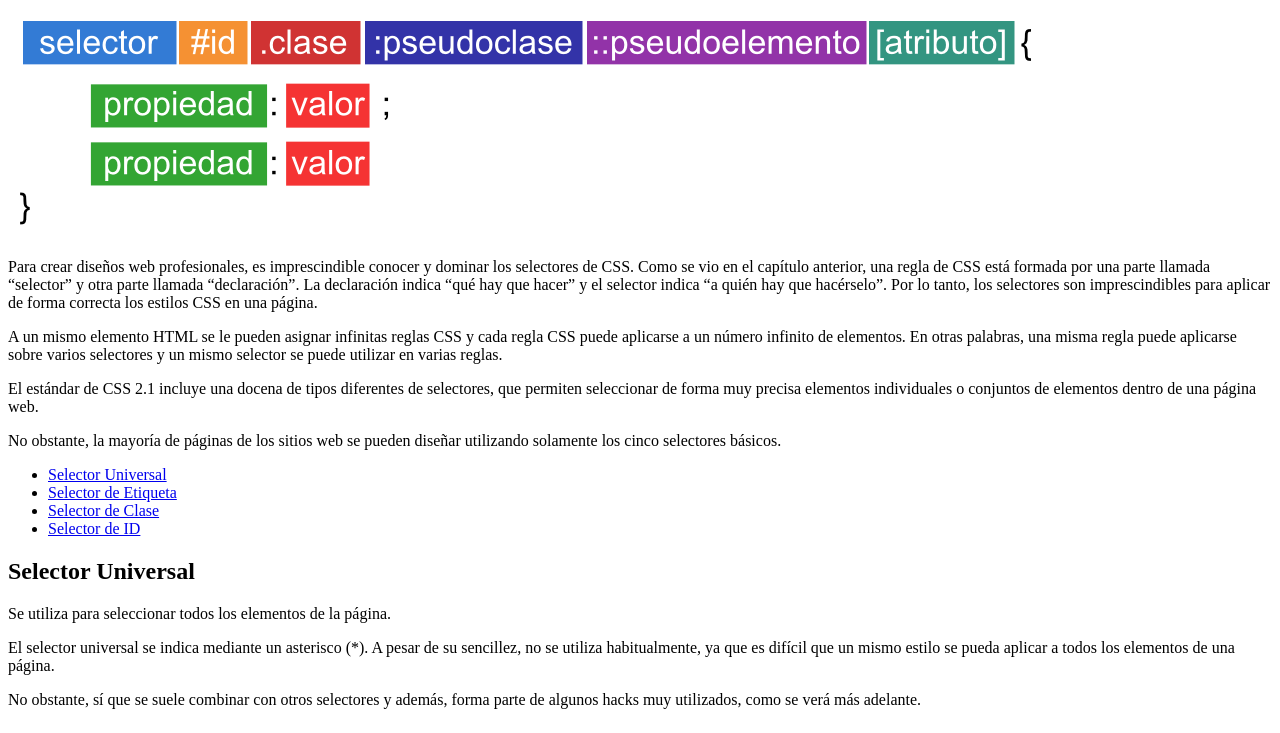
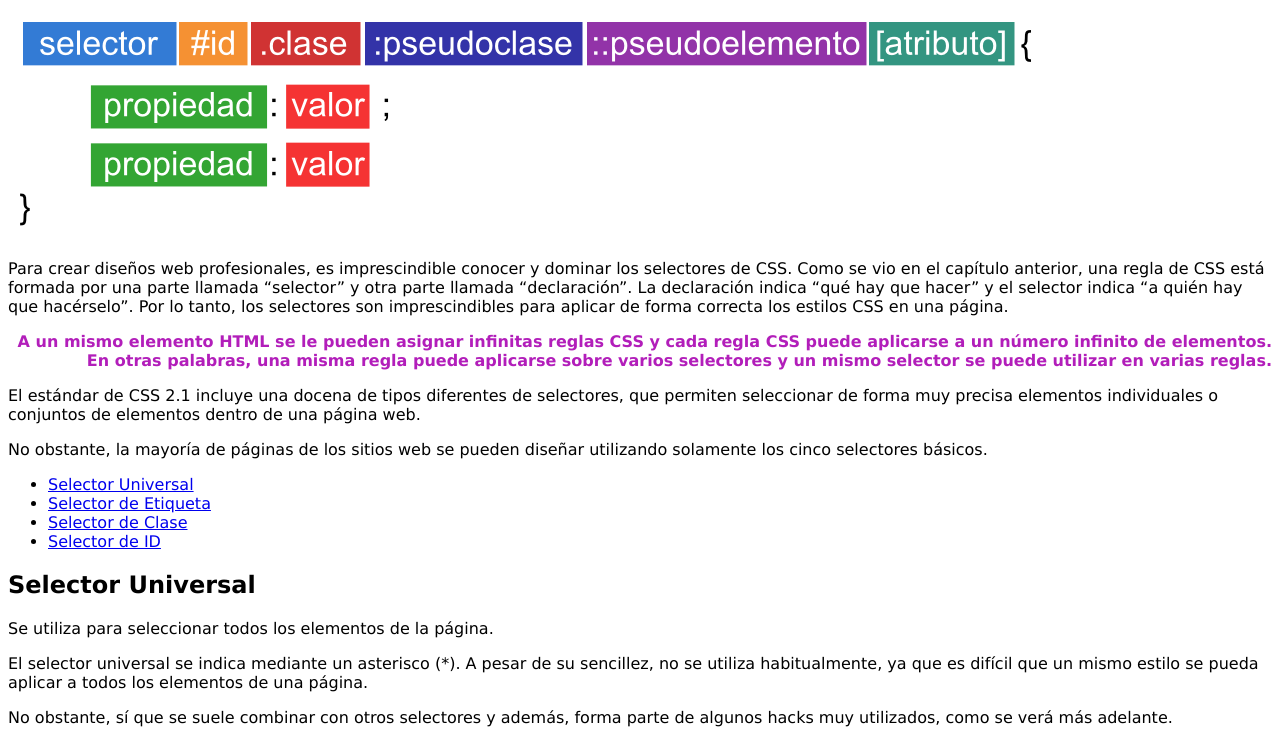
Before and after one commit to S4Ngm/unidad3, a plain HTML site: page index.html in a window 1280 px wide. Shown: the part 75-808 px from the top of the page. Drawn offline with Linux system fonts and the light colour scheme.

Commit message:
Add files via upload

```diff
--- a/index.html
+++ b/index.html
@@ -3,13 +3,14 @@
 <head>
 	<title>Evaluación Unidad 3</title>
 	<meta charset="utf-8">
+	<link rel="stylesheet" type="text/css" href="index.css" media="screen" />
 </head>
 <body>
 	<h1>Selectores de CSS</h1>
 	<img src="selectores.png" alt="Selectores CSS">
 	<p>Para crear diseños web profesionales, es imprescindible conocer y dominar los selectores de CSS. Como se vio en el capítulo anterior, una regla de CSS está formada por una parte llamada “selector” y otra parte llamada “declaración”.
 La declaración indica “qué hay que hacer” y el selector indica “a quién hay que hacérselo”. Por lo tanto, los selectores son imprescindibles para aplicar de forma correcta los estilos CSS en una página. </p>
-<p>A un mismo elemento HTML se le pueden asignar infinitas reglas CSS y cada regla CSS puede aplicarse a un número infinito de elementos. En otras palabras, una misma regla puede aplicarse sobre varios selectores y un mismo selector se puede utilizar en varias reglas. </p>
+<p class="TxPk">A un mismo elemento HTML se le pueden asignar infinitas reglas CSS y cada regla CSS puede aplicarse a un número infinito de elementos. En otras palabras, una misma regla puede aplicarse sobre varios selectores y un mismo selector se puede utilizar en varias reglas. </p>
 <p>El estándar de CSS 2.1 incluye una docena de tipos diferentes de selectores, que permiten seleccionar de forma muy precisa elementos individuales o conjuntos de elementos dentro de una página web.</p>
 <p>No obstante, la mayoría de páginas de los sitios web se pueden diseñar utilizando solamente los cinco selectores básicos.
 </p>
```
